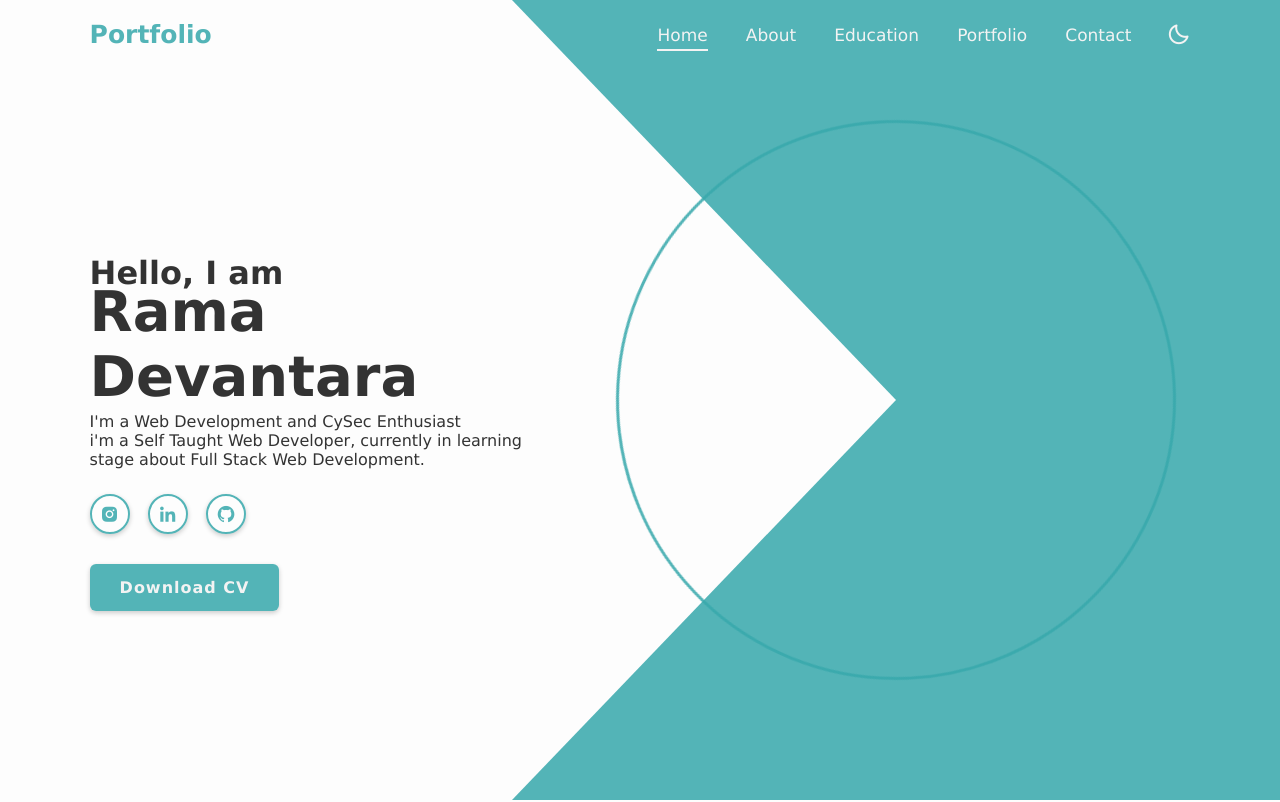
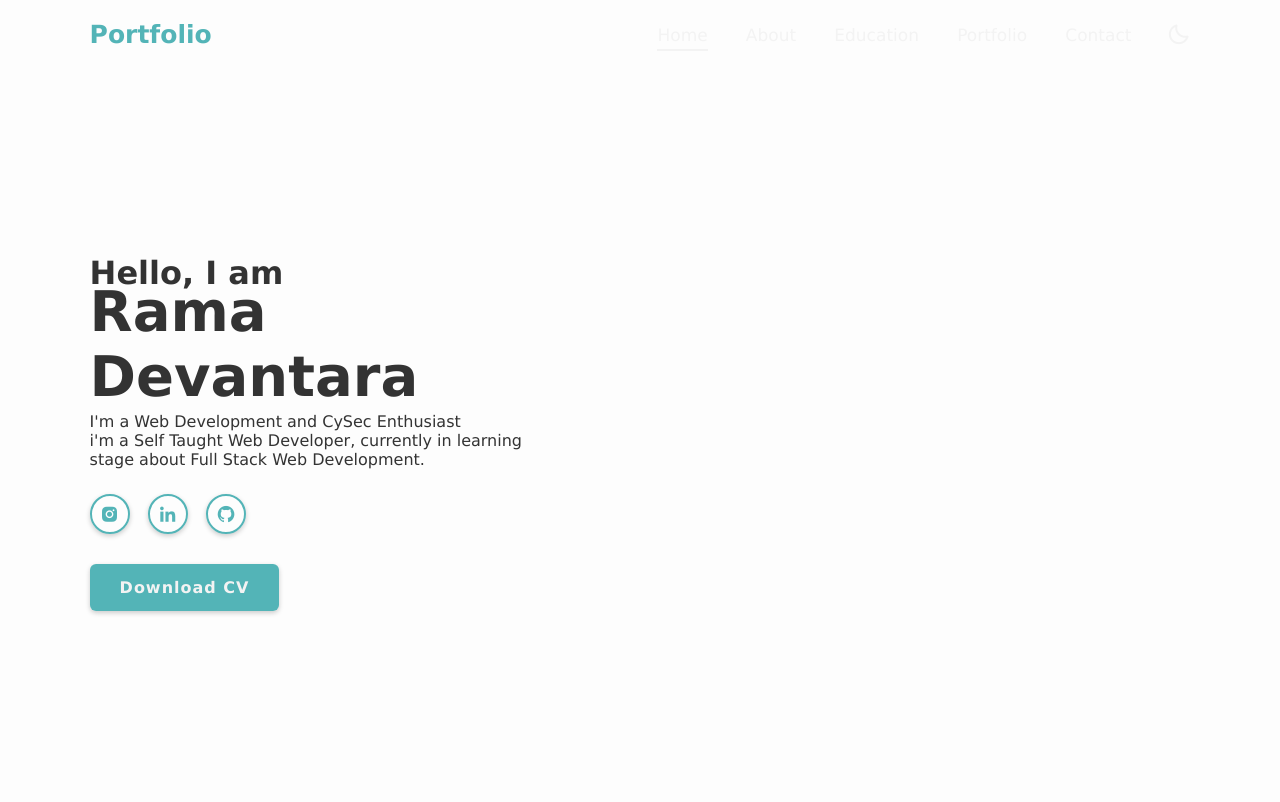
Before and after one commit to RuneSong-ctrl/My-portofolio, a plain HTML site: page index.html in a window 1280 px wide. Shown: the top 802 px of the page. Drawn offline with nearby package versions, Linux system fonts and the light colour scheme.

Commit message:
Update index.html

```diff
--- a/index.html
+++ b/index.html
@@ -74,23 +74,6 @@
         </div>
 
         <a href="https://drive.google.com/drive/folders/1xBg8q8ClvW1o6Q_Q3MXKyMv3HvTOj5VF?usp=drive_link" class="btn" target="_blank" rel="noopener noreferrer">Download CV</a>
-      </div>
-
-      <div class="profession-container">
-        <div class="profession-box">
-          <div class="profession" style="--i: 0">
-          </div>
-          <div class="profession" style="--i: 1">
-          </div>
-          <div class="profession" style="--i: 2">
-          </div>
-          <div class="profession" style="--i: 3">
-          </div>
-
-          <div class="circle"></div>
-        </div>
-
-        <div class="overlay"></div>
       </div>
     </section>
 
```
